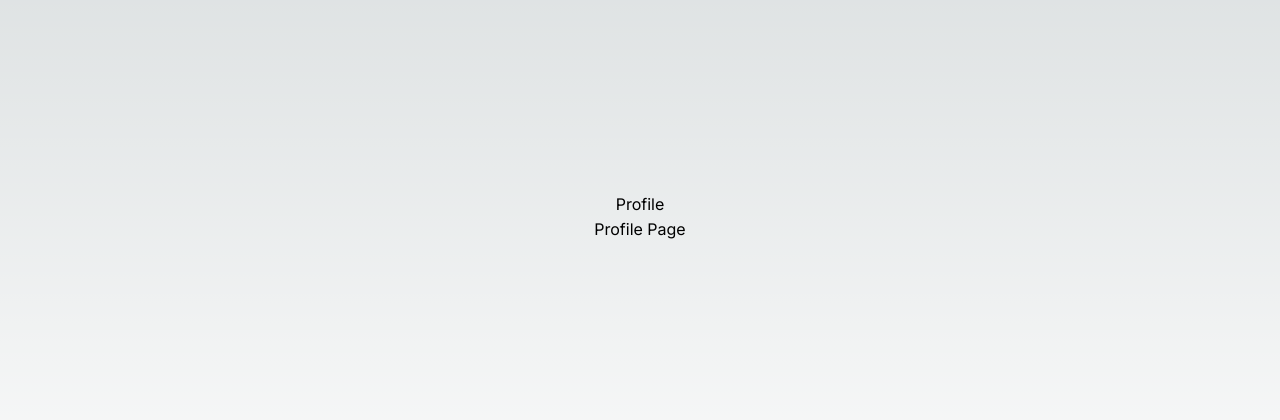
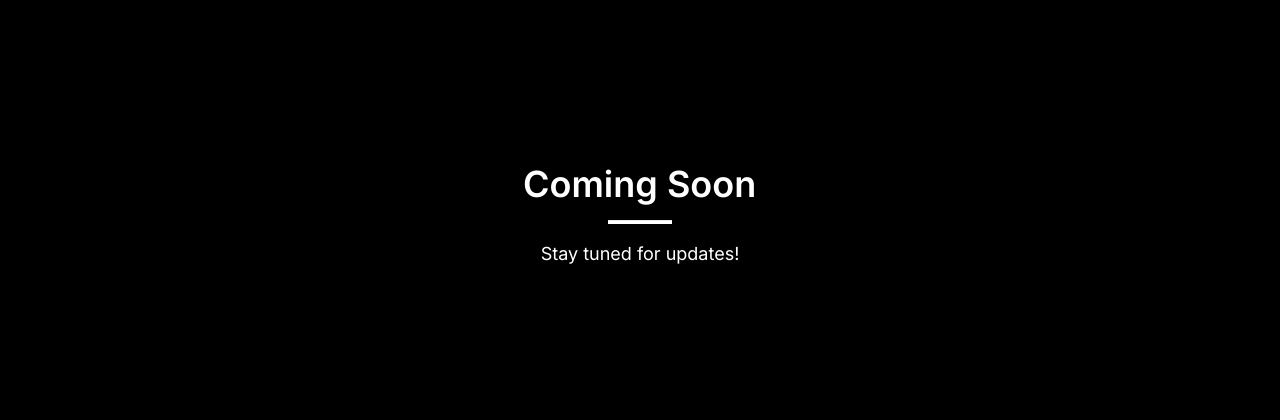
Before and after one commit to abhisheksharm-3/next-auth-project, a Next.js app: page /profile in a window 1280 px wide. Shown: the part 184-604 px from the top of the page. Built offline with nearby package versions, Linux system fonts and the light colour scheme.

Commit message:
added coming soon

```diff
--- a/package.json
+++ b/package.json
@@ -12,6 +12,7 @@
     "@types/node": "20.5.3",
     "@types/react": "18.2.21",
     "@types/react-dom": "18.2.7",
+    "animate.css": "^4.1.1",
     "autoprefixer": "10.4.15",
     "axios": "^1.5.0",
     "bcryptjs": "^2.4.3",
--- a/src/app/profile/[id]/page.tsx
+++ b/src/app/profile/[id]/page.tsx
@@ -1,12 +1,19 @@
+import React from "react";
+import "animate.css";
+
 export default function userProfile({ params }: any) {
   return (
-    <div className="flex flex-col items-center justify-center min-h-screen py-2">
-      <h1>Profile</h1>
-      <hr />
-      <p className="text-4xl">
-        Profile Page{" "}
-        <span className="px-2 bg-red-600 rounded">{params.id}</span>
-      </p>
+    <div className="flex items-center justify-center min-h-screen bg-black text-white">
+      <div className="text-center">
+        <h1 className="text-4xl font-semibold animate__animated animate__bounce infinite">
+          Coming Soon
+        </h1>
+        <hr className="w-16 h-1 bg-white mx-auto my-4" />
+        <p className="text-lg animate__animated animate__fadeIn">
+          Profile Page{" "}
+          <span className="px-2 bg-red-600 rounded">{params.id}</span>
+        </p>
+      </div>
     </div>
   );
 }
--- a/src/app/profile/page.tsx
+++ b/src/app/profile/page.tsx
@@ -1,9 +1,18 @@
+import React from "react";
+import "animate.css";
+
 export default function ProfilePage() {
   return (
-    <div className="flex flex-col items-center justify-center min-h-screen py-2">
-      <h1>Profile</h1>
-      <hr />
-      <p>Profile Page</p>
+    <div className="flex items-center justify-center min-h-screen bg-black text-white">
+      <div className="text-center">
+        <h1 className="text-4xl font-semibold animate__animated animate__bounce infinite">
+          Coming Soon
+        </h1>
+        <hr className="w-16 h-1 bg-white mx-auto my-4" />
+        <p className="text-lg animate__animated animate__fadeIn">
+          Stay tuned for updates!
+        </p>
+      </div>
     </div>
   );
 }
```
Also changed, not shown: 1 other file (tests, documents, lock files or other folders).
